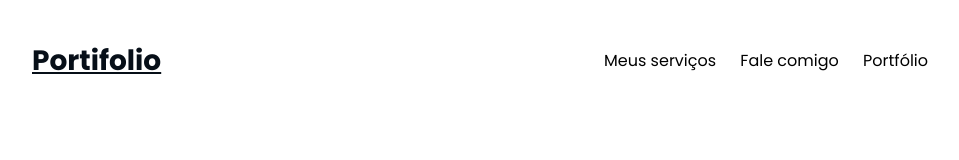
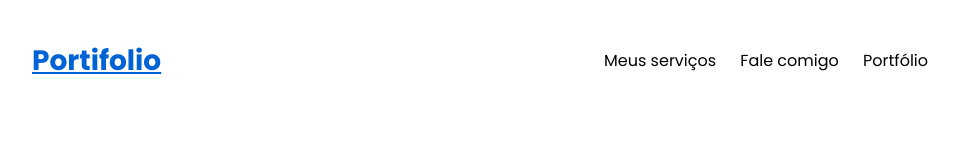
Before and after one commit to BrDio20/Portfolio, a plain HTML site: page index.html in a window 1280 px wide. Shown: the top 160 px of the page, without its empty margins (160-1119 px from the left). Drawn offline with Linux system fonts and the light colour scheme.

Commit message:
att test

```diff
--- a/style.css
+++ b/style.css
@@ -25,7 +25,7 @@ main{
     line-height: 42px;
     /* identical to box height */
     text-decoration-line: underline;
-    color: #070F18;
+    color: #0063d5;
     margin-top: 40px;
     margin-bottom: 87px;
 
```
